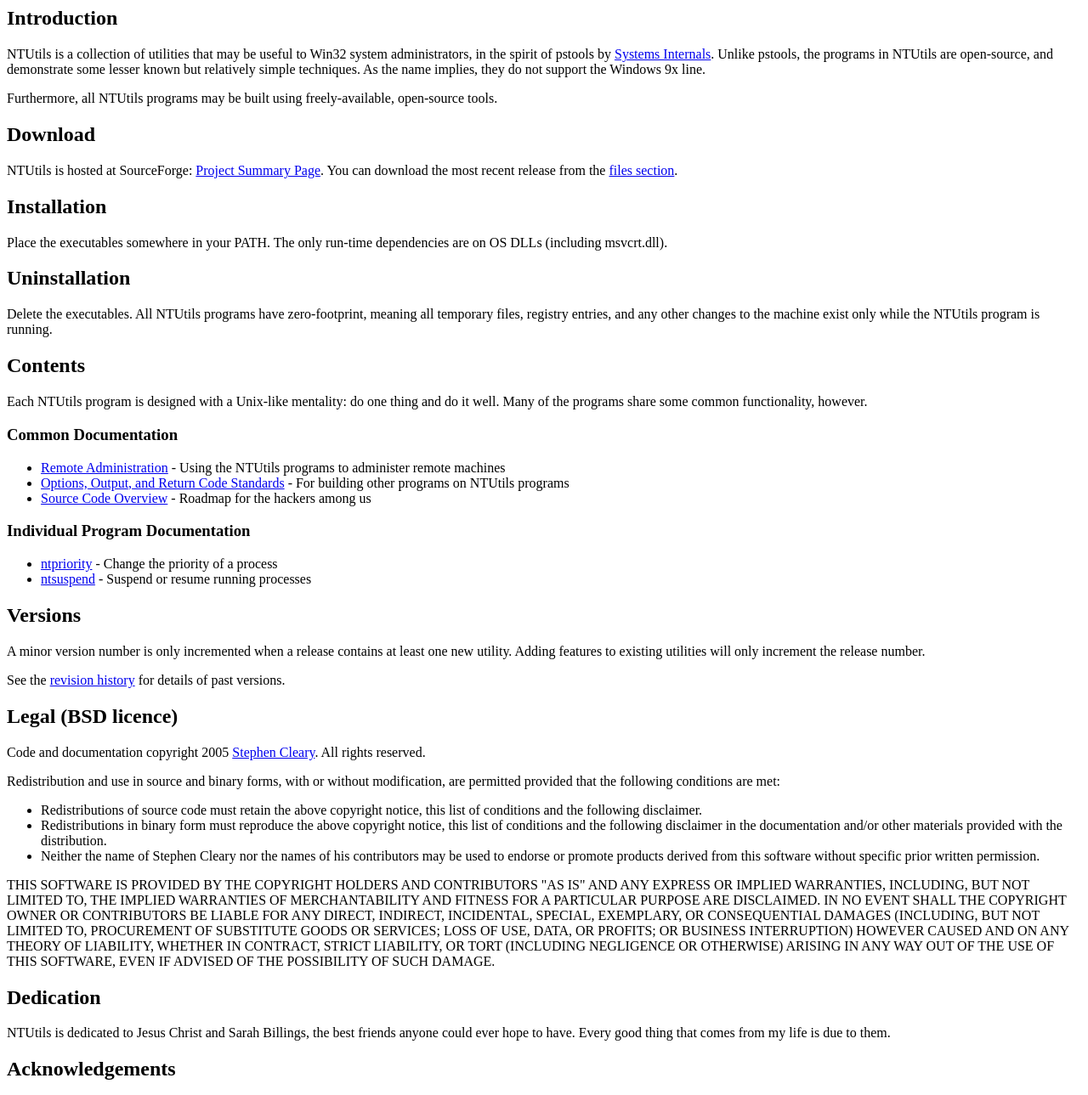
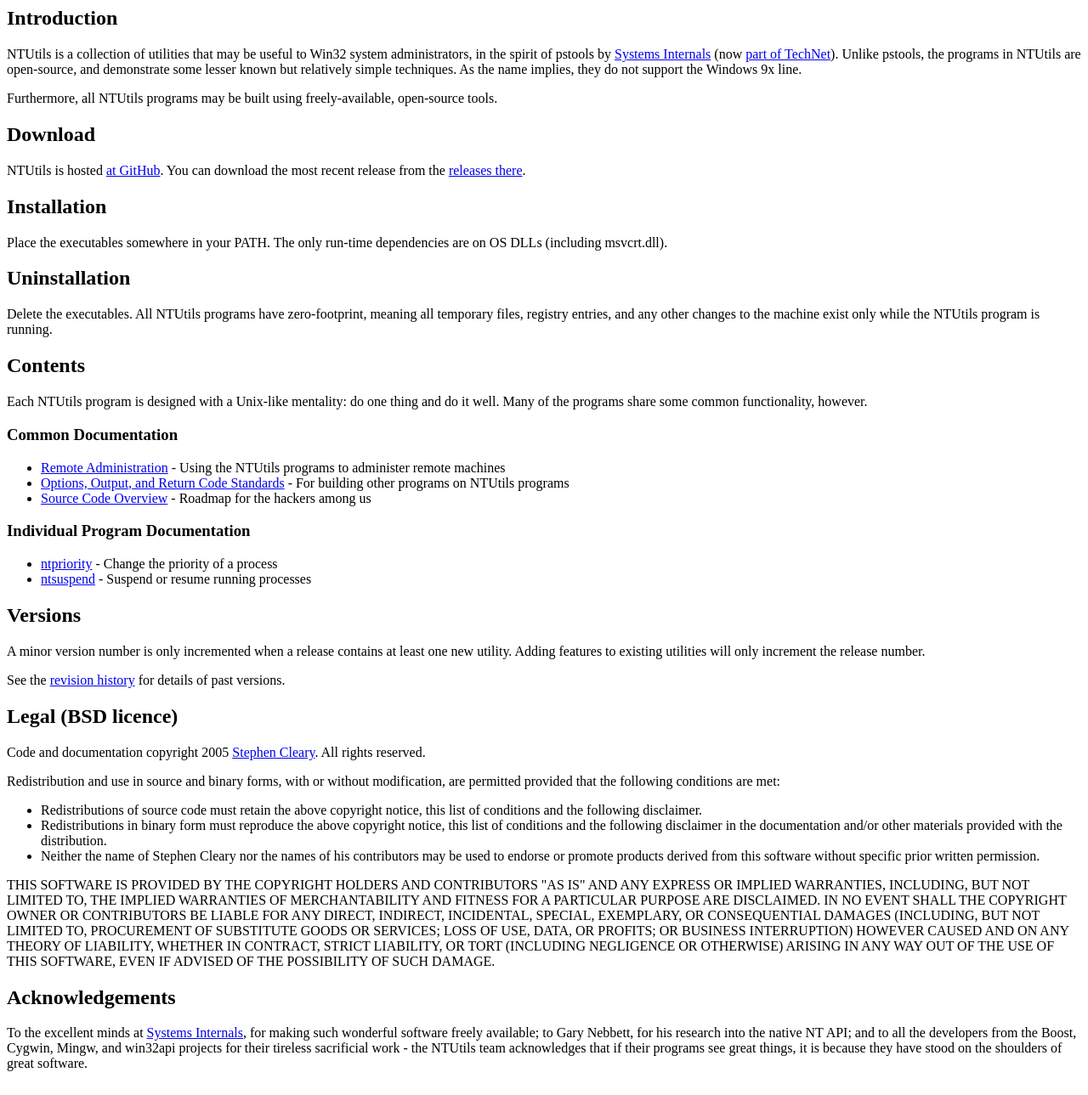
Before and after one commit to StephenClearyArchive/NTUtils, a plain HTML site: page docs/index.html in a window 1280 px wide. Shown: the top 1289 px of the page at 85% size. Drawn offline with Linux system fonts and the light colour scheme.

Commit message:
Update links.

```diff
--- a/docs/readme.html
+++ b/docs/index.html
@@ -6,13 +6,13 @@
 
 <h2>Introduction</h2>
 
-<p>NTUtils is a collection of utilities that may be useful to Win32 system administrators, in the spirit of pstools by <a href="http://www.sysinternals.com/" target="_top">Systems Internals</a>. Unlike pstools, the programs in NTUtils are open-source, and demonstrate some lesser known but relatively simple techniques. As the name implies, they do not support the Windows 9x line.</p>
+<p>NTUtils is a collection of utilities that may be useful to Win32 system administrators, in the spirit of pstools by <a href="http://www.sysinternals.com/">Systems Internals</a> (now <a href="https://technet.microsoft.com/en-us/sysinternals/default">part of TechNet</a>). Unlike pstools, the programs in NTUtils are open-source, and demonstrate some lesser known but relatively simple techniques. As the name implies, they do not support the Windows 9x line.</p>
 
 <p>Furthermore, all NTUtils programs may be built using freely-available, open-source tools.</p>
 
 <h2>Download</h2>
 
-<p>NTUtils is hosted at SourceForge: <a href="http://sourceforge.net/projects/ntutils/" target="_top">Project Summary Page</a>. You can download the most recent release from the <a href="http://sourceforge.net/project/showfiles.php?group_id=141627&package_id=155449" target="_top">files section</a>.</p>
+<p>NTUtils is hosted <a href="https://github.com/StephenClearyArchive/NTUtils">at GitHub</a>. You can download the most recent release from the <a href="https://github.com/StephenClearyArchive/NTUtils/releases">releases there</a>.</p>
 
 <h2>Installation</h2>
 
@@ -61,13 +61,9 @@
 
 <p>THIS SOFTWARE IS PROVIDED BY THE COPYRIGHT HOLDERS AND CONTRIBUTORS &quot;AS IS&quot; AND ANY EXPRESS OR IMPLIED WARRANTIES, INCLUDING, BUT NOT LIMITED TO, THE IMPLIED WARRANTIES OF MERCHANTABILITY AND FITNESS FOR A PARTICULAR PURPOSE ARE DISCLAIMED. IN NO EVENT SHALL THE COPYRIGHT OWNER OR CONTRIBUTORS BE LIABLE FOR ANY DIRECT, INDIRECT, INCIDENTAL, SPECIAL, EXEMPLARY, OR CONSEQUENTIAL DAMAGES (INCLUDING, BUT NOT LIMITED TO, PROCUREMENT OF SUBSTITUTE GOODS OR SERVICES; LOSS OF USE, DATA, OR PROFITS; OR BUSINESS INTERRUPTION) HOWEVER CAUSED AND ON ANY THEORY OF LIABILITY, WHETHER IN CONTRACT, STRICT LIABILITY, OR TORT (INCLUDING NEGLIGENCE OR OTHERWISE) ARISING IN ANY WAY OUT OF THE USE OF THIS SOFTWARE, EVEN IF ADVISED OF THE POSSIBILITY OF SUCH DAMAGE.</p>
 
-<h2>Dedication</h2>
-
-<p>NTUtils is dedicated to Jesus Christ and Sarah Billings, the best friends anyone could ever hope to have. Every good thing that comes from my life is due to them.</p>
-
 <h2>Acknowledgements</h2>
 
-<p>To the excellent minds at <a href="http://www.sysinternals.com/" target="_top">Systems Internals</a>, for making such wonderful software freely available; to Gary Nebbett, for his research into the native NT API; and to all the developers from the Boost, Cygwin, Mingw, and win32api projects for their tireless sacrificial work - the NTUtils team acknowledges that if their programs see great things, it is because they have stood on the shoulders of great software.</p>
+<p>To the excellent minds at <a href="http://www.sysinternals.com/">Systems Internals</a>, for making such wonderful software freely available; to Gary Nebbett, for his research into the native NT API; and to all the developers from the Boost, Cygwin, Mingw, and win32api projects for their tireless sacrificial work - the NTUtils team acknowledges that if their programs see great things, it is because they have stood on the shoulders of great software.</p>
 
 </body>
 </html>
```
